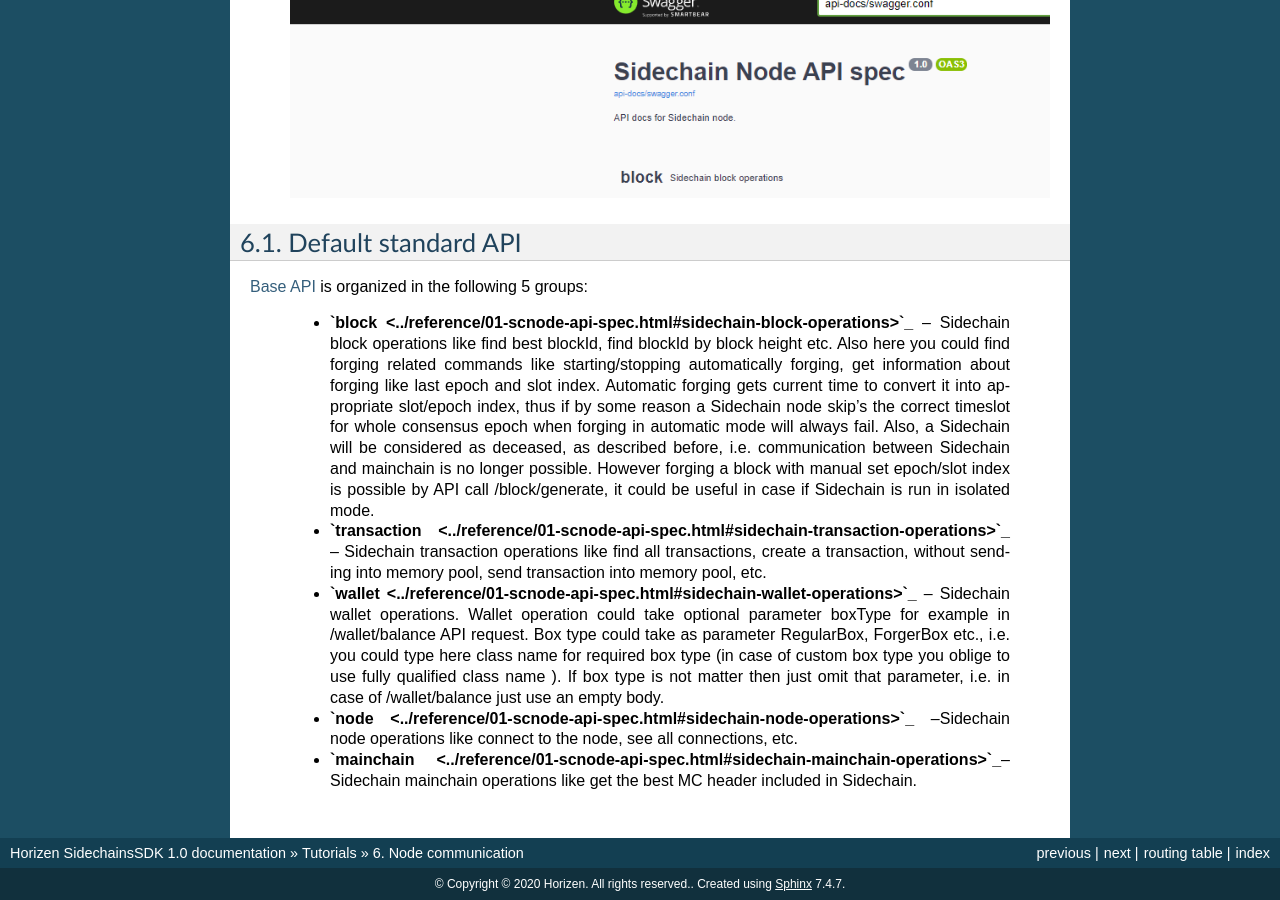
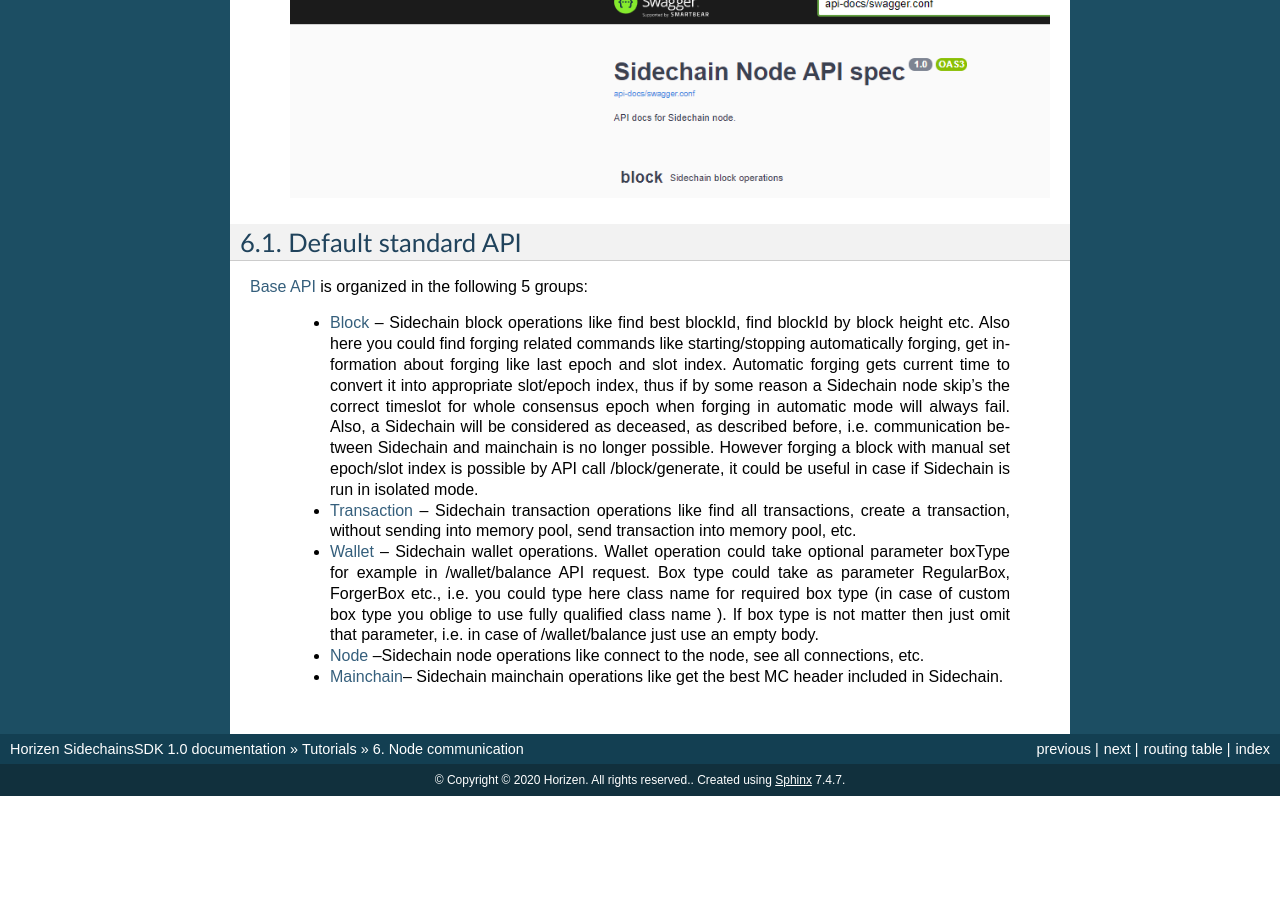
Before and after one commit to megaluck/documentation, a Sphinx documentation site: the page built from docs/introduction/05-Node-communication.rst, in a window 1280 px wide and 900 px high, scrolled down 719 px. Built offline with Sphinx 7.4.7, drawn with Linux system fonts in a browser that asks for light colours; after the commit the page ends 1515 px from its top, so only the background shows below that.

Commit message:
Update 05-Node-communication.rst

```diff
--- a/docs/introduction/05-Node-communication.rst
+++ b/docs/introduction/05-Node-communication.rst
@@ -37,16 +37,16 @@
 
 `Base API <../reference/01-scnode-api-spec.html>`_ is organized in the following 5 groups:
 
- * **`block <../reference/01-scnode-api-spec.html#sidechain-block-operations>`_** -- Sidechain block operations like find best blockId, find blockId by block height etc. Also here you could find forging related commands like starting/stopping automatically forging, get information about forging like last epoch and slot index. Automatic forging gets current time to convert it into appropriate slot/epoch index, thus if by some reason a Sidechain node skip's the correct timeslot for whole consensus epoch when forging in automatic mode will always fail. Also, a Sidechain will be considered as deceased, as described before, i.e. communication between Sidechain and mainchain is no longer possible. However forging a block with manual set epoch/slot index is possible by API call /block/generate, it could be useful in case if Sidechain is run in isolated mode.
+ * `Block <../reference/01-scnode-api-spec.html#sidechain-block-operations>`_ -- Sidechain block operations like find best blockId, find blockId by block height etc. Also here you could find forging related commands like starting/stopping automatically forging, get information about forging like last epoch and slot index. Automatic forging gets current time to convert it into appropriate slot/epoch index, thus if by some reason a Sidechain node skip's the correct timeslot for whole consensus epoch when forging in automatic mode will always fail. Also, a Sidechain will be considered as deceased, as described before, i.e. communication between Sidechain and mainchain is no longer possible. However forging a block with manual set epoch/slot index is possible by API call /block/generate, it could be useful in case if Sidechain is run in isolated mode.
 
 
- * **`transaction <../reference/01-scnode-api-spec.html#sidechain-transaction-operations>`_** -- Sidechain transaction operations like find all transactions, create a transaction, without sending into memory pool, send transaction into memory pool, etc.
+ * `Transaction <../reference/01-scnode-api-spec.html#sidechain-transaction-operations>`_ -- Sidechain transaction operations like find all transactions, create a transaction, without sending into memory pool, send transaction into memory pool, etc.
 
 
- * **`wallet <../reference/01-scnode-api-spec.html#sidechain-wallet-operations>`_** -- Sidechain wallet operations. Wallet operation could take optional parameter boxType for example in /wallet/balance API request. Box type could take as parameter RegularBox, ForgerBox etc., i.e. you could type here class name for required box type (in case of custom box type you oblige to use fully qualified class name ). If box type is not matter then just omit that parameter, i.e. in case of  /wallet/balance just use an empty body.
+ * `Wallet <../reference/01-scnode-api-spec.html#sidechain-wallet-operations>`_ -- Sidechain wallet operations. Wallet operation could take optional parameter boxType for example in /wallet/balance API request. Box type could take as parameter RegularBox, ForgerBox etc., i.e. you could type here class name for required box type (in case of custom box type you oblige to use fully qualified class name ). If box type is not matter then just omit that parameter, i.e. in case of  /wallet/balance just use an empty body.
 
 
- * **`node <../reference/01-scnode-api-spec.html#sidechain-node-operations>`_** --Sidechain node operations like connect to the node, see all connections, etc.
+ * `Node <../reference/01-scnode-api-spec.html#sidechain-node-operations>`_ --Sidechain node operations like connect to the node, see all connections, etc.
 
 
- * **`mainchain <../reference/01-scnode-api-spec.html#sidechain-mainchain-operations>`_**-- Sidechain mainchain operations like get the best MC header included in Sidechain.
+ * `Mainchain <../reference/01-scnode-api-spec.html#sidechain-mainchain-operations>`_-- Sidechain mainchain operations like get the best MC header included in Sidechain.
```
